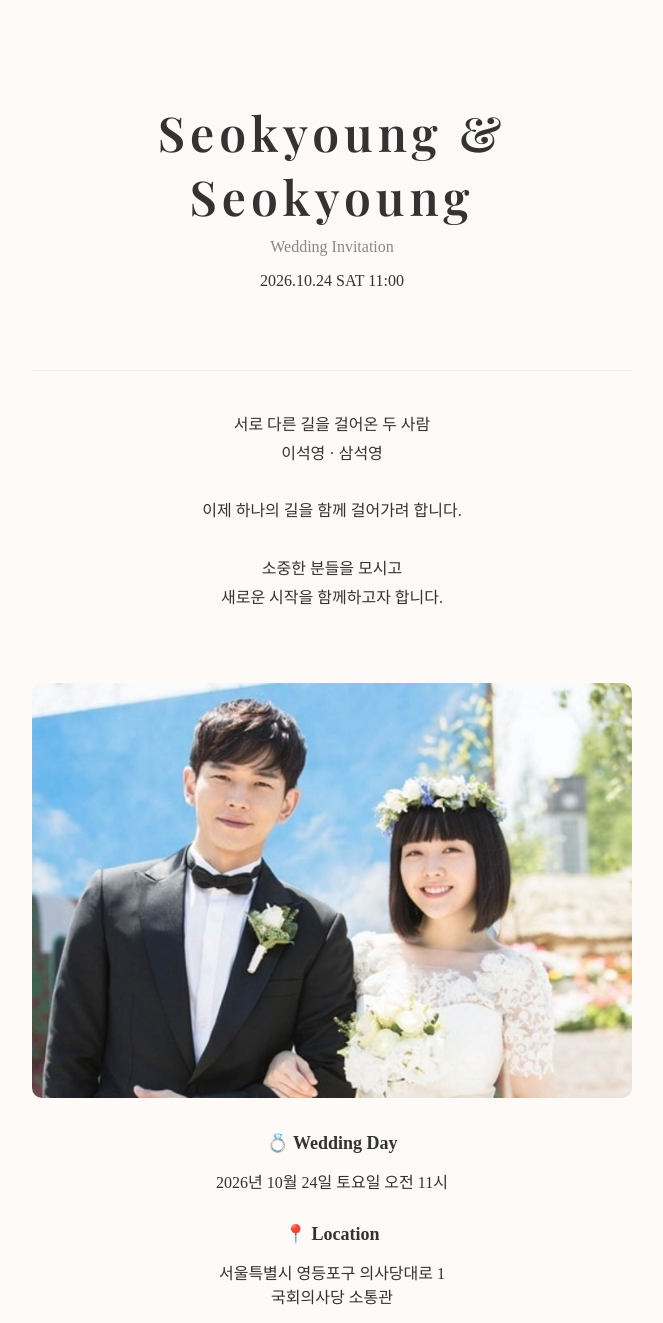
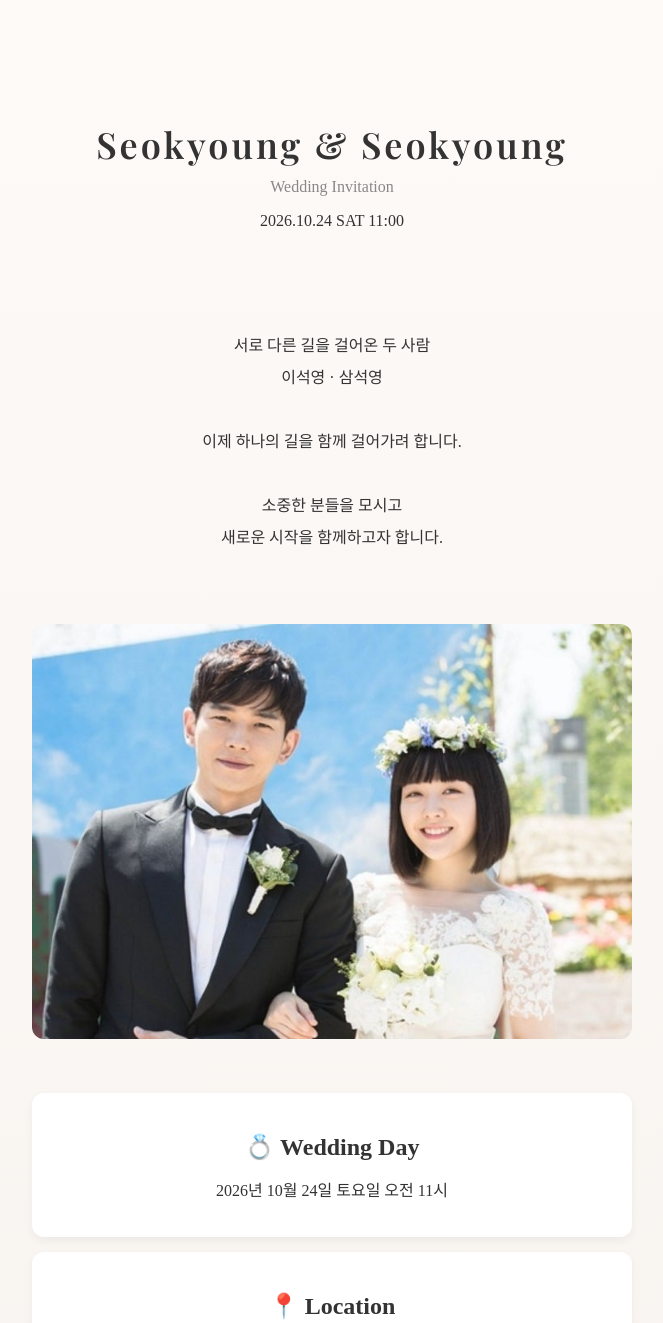
Before and after one commit to Minji-cpu/wedding, a plain HTML site: page index.html in a window 1280 px wide. Shown: the top 1323 px of the page, without its empty margins (308-971 px from the left). Drawn offline with nearby package versions, Linux system fonts and the light colour scheme.

Commit message:
Refactor CSS for improved layout and styling

```diff
--- a/style.css
+++ b/style.css
@@ -1,7 +1,7 @@
 body {
     margin: 0;
     font-family: 'Noto Serif KR', serif;
-    background-color: #fdfaf7;
+    background: linear-gradient(#fdfaf7, #f7f2ee);
     color: #333;
 }
 
@@ -15,14 +15,13 @@ body {
 
 /* 상단 */
 .hero {
-    padding: 80px 20px;
-    border-bottom: 1px solid #eee;
+    padding: 100px 20px 60px;
 }
 
 .hero h1 {
     font-family: 'Playfair Display', serif;
-    font-size: 48px;
-    letter-spacing: 5px;
+    font-size: 36px;
+    letter-spacing: 3px;
     margin: 0;
 }
 
@@ -31,28 +30,35 @@ body {
     color: #888;
 }
 
-/* 메인 메시지 */
+/* 메시지 */
 .message {
     margin: 40px 0;
-    line-height: 1.8;
+    line-height: 2;
     font-size: 16px;
-}
-
-/* 정보 */
-.info h2 {
-    margin-top: 30px;
-    font-size: 18px;
-}
-
-.info p {
-    margin: 10px 0;
 }
 
 /* 이미지 */
 .gallery img {
     width: 100%;
-    border-radius: 10px;
-    margin-top: 30px;
+    border-radius: 12px;
+    margin: 30px 0;
+}
+
+/* 카드 스타일 */
+.info {
+    margin-top: 20px;
+}
+
+.card {
+    background: #fff;
+    padding: 20px;
+    margin: 15px 0;
+    border-radius: 12px;
+    box-shadow: 0 4px 10px rgba(0,0,0,0.05);
+}
+
+.card h2 {
+    margin-bottom: 10px;
 }
 
 /* 지도 */
@@ -62,75 +68,7 @@ body {
 
 /* 하단 */
 footer {
-    margin-top: 50px;
-    padding: 20px;
-    font-size: 14px;
-    color: #777;
-}body {
-    margin: 0;
-    font-family: 'Noto Serif KR', serif;
-    background-color: #fdfaf7;
-    color: #333;
-}
-
-/* 전체 컨테이너 */
-.container {
-    max-width: 600px;
-    margin: auto;
-    padding: 20px;
-    text-align: center;
-}
-
-/* 상단 */
-.hero {
-    padding: 80px 20px;
-    border-bottom: 1px solid #eee;
-}
-
-.hero h1 {
-    font-family: 'Playfair Display', serif;
-    font-size: 48px;
-    letter-spacing: 5px;
-    margin: 0;
-}
-
-.subtitle {
-    margin-top: 10px;
-    color: #888;
-}
-
-/* 메인 메시지 */
-.message {
-    margin: 40px 0;
-    line-height: 1.8;
-    font-size: 16px;
-}
-
-/* 정보 */
-.info h2 {
-    margin-top: 30px;
-    font-size: 18px;
-}
-
-.info p {
-    margin: 10px 0;
-}
-
-/* 이미지 */
-.gallery img {
-    width: 100%;
-    border-radius: 10px;
-    margin-top: 30px;
-}
-
-/* 지도 */
-.map {
-    margin-top: 40px;
-}
-
-/* 하단 */
-footer {
-    margin-top: 50px;
+    margin-top: 60px;
     padding: 20px;
     font-size: 14px;
     color: #777;
```
